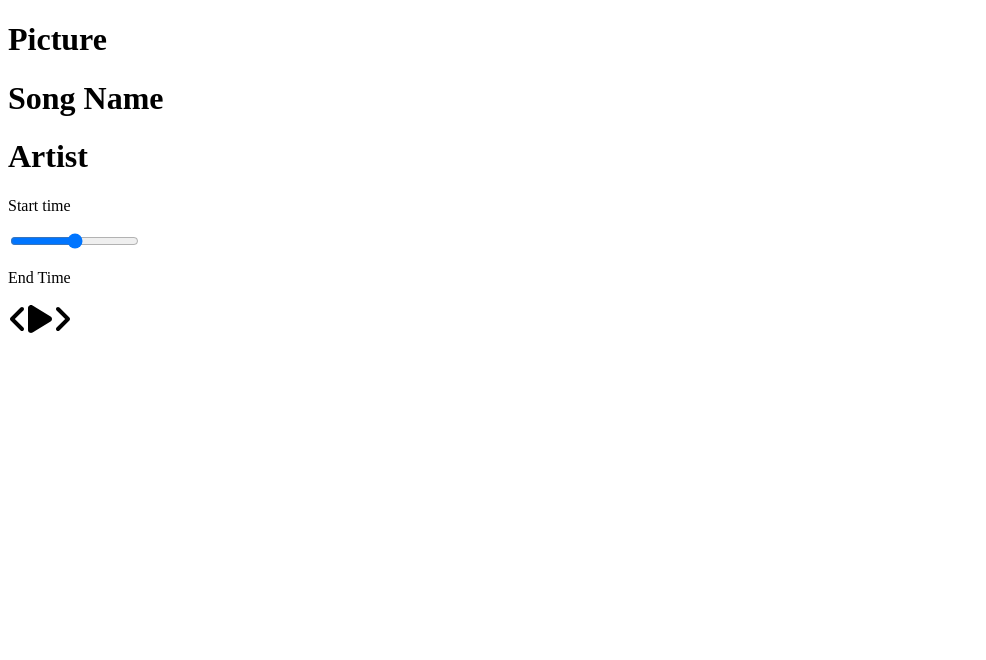
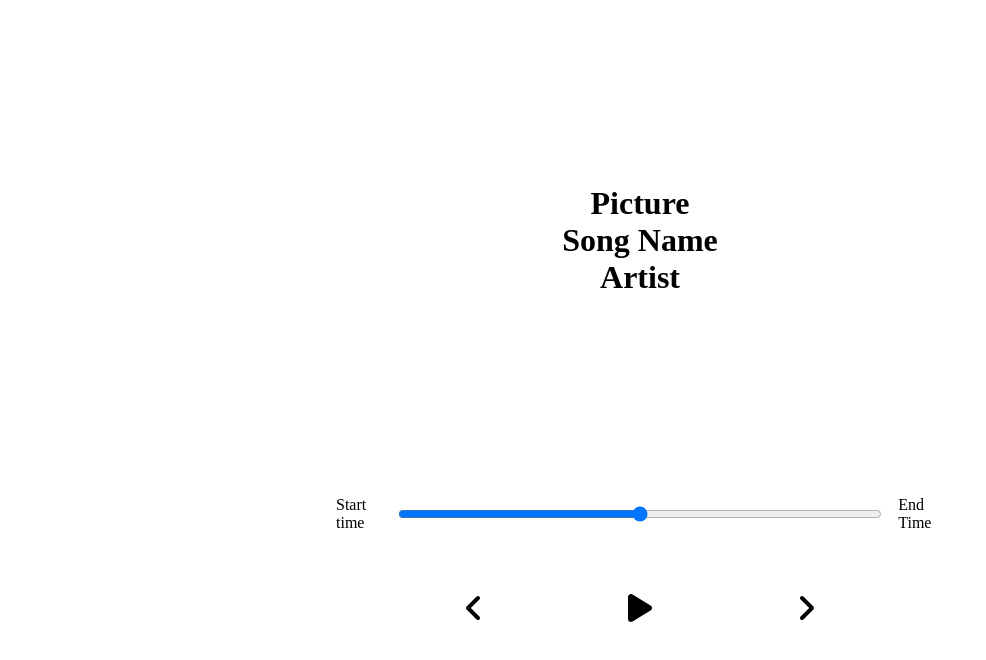
Before and after one commit to brettl1991/Waves-Music-Player, a React (Create React App) app: page / in a window 1280 px wide. Shown: the top 660 px of the page, without its empty margins (0-986 px from the left). Built offline with nearby package versions, Linux system fonts and the light colour scheme.

Commit message:
Initial styling

```diff
--- a/src/App.js
+++ b/src/App.js
@@ -1,6 +1,9 @@
 //Adding components
 import Player from "./components/Player";
 import Song from "./components/Song";
+
+//Import style
+import "./styles/app.scss";
 
 function App() {
   return (
--- /dev/null
+++ b/src/styles/_player.scss
@@ -0,0 +1,30 @@
+.player {
+  min-height: 20vh;
+  display: flex;
+  flex-direction: column;
+  align-items: center;
+  justify-content: space-between;
+}
+
+.time-control {
+  width: 50%;
+  display: flex;
+  input {
+    width: 100%;
+    padding: 1rem 2rem;
+  }
+  p {
+    padding: 1rem;
+  }
+}
+
+.play-control {
+  display: flex;
+  justify-content: space-between;
+  align-items: center;
+  padding: 1rem;
+  width: 30%;
+  svg {
+    cursor: pointer;
+  }
+}
--- /dev/null
+++ b/src/styles/_song.scss
@@ -0,0 +1,8 @@
+.song-container {
+  min-height: 60vh;
+
+  display: flex;
+  flex-direction: column;
+  align-items: center;
+  justify-content: center;
+}
--- a/src/styles/app.scss
+++ b/src/styles/app.scss
@@ -3,3 +3,6 @@
   padding: 0;
   box-sizing: border-box;
 }
+
+@import "./song";
+@import "./player";
```
